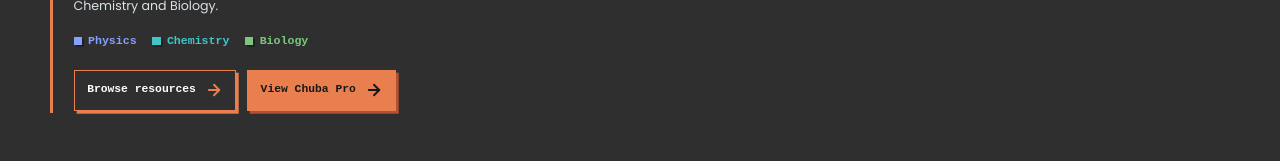
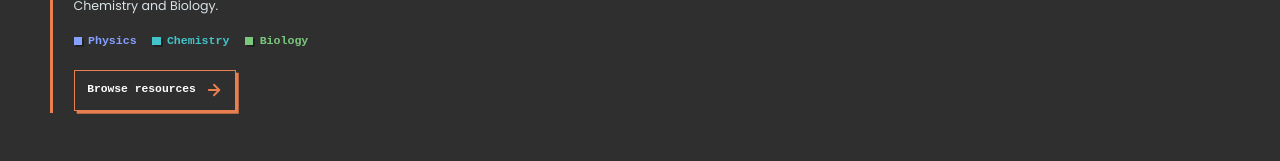
Before and after one commit to weixuenwong1/vce, a React (Vite) app in the folder vce_frontend/: page / in a window 1280 px wide. Shown: the part 430-591 px from the top of the page. Built offline with nearby package versions, Linux system fonts and the light colour scheme; no server answers.

Commit message:
Remove homepage Chuba Pro CTA

```diff
--- a/vce_frontend/src/pages/Home.jsx
+++ b/vce_frontend/src/pages/Home.jsx
@@ -100,13 +100,6 @@ const Home = () => {
             <div className="hero-resource-actions">
               <Link className="free-resources-hero-link" to="/free-vce-resources">
                 Browse resources
-                <ArrowRight aria-hidden="true" size={20} strokeWidth={2.5} />
-              </Link>
-              <Link
-                className="free-resources-hero-link free-resources-hero-link--pro"
-                to="/go-pro#plans"
-              >
-                View Chuba Pro
                 <ArrowRight aria-hidden="true" size={20} strokeWidth={2.5} />
               </Link>
             </div>
--- a/vce_frontend/src/styles/Home.scss
+++ b/vce_frontend/src/styles/Home.scss
@@ -178,24 +178,6 @@ $soft-yellow: #FFD180;
       }
     }
 
-    &--pro {
-      background: $orange;
-      border-color: $orange;
-      color: #171717;
-      box-shadow: 3px 3px 0 #b74f32;
-
-      svg { color: #171717; }
-
-      &:hover,
-      &:focus-visible {
-        background: #ffd180;
-        border-color: #ffd180;
-        color: #171717;
-        box-shadow: 5px 5px 0 #b74f32;
-
-        svg { color: #171717; }
-      }
-    }
   }
 
   @media (max-width: 900px) {
```
